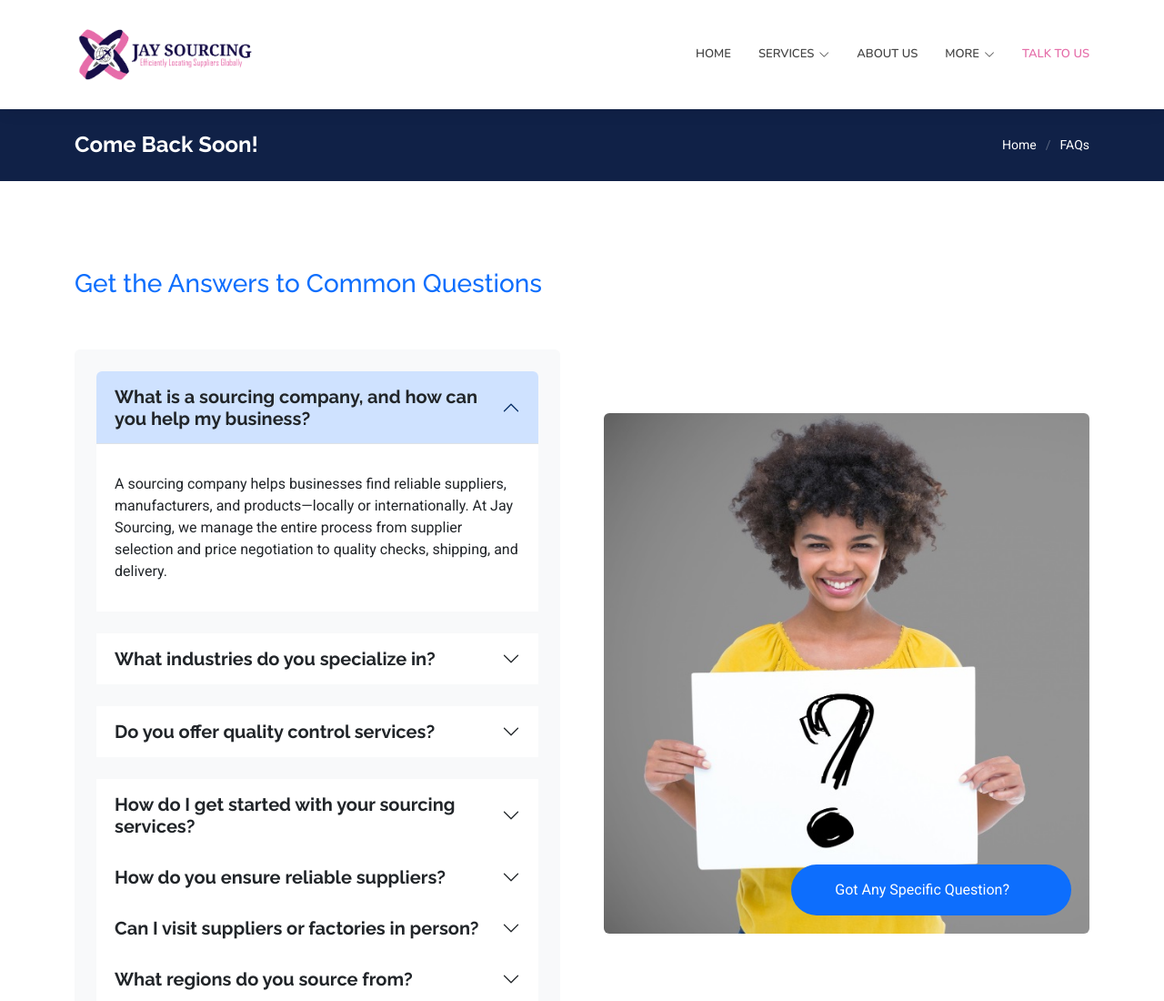
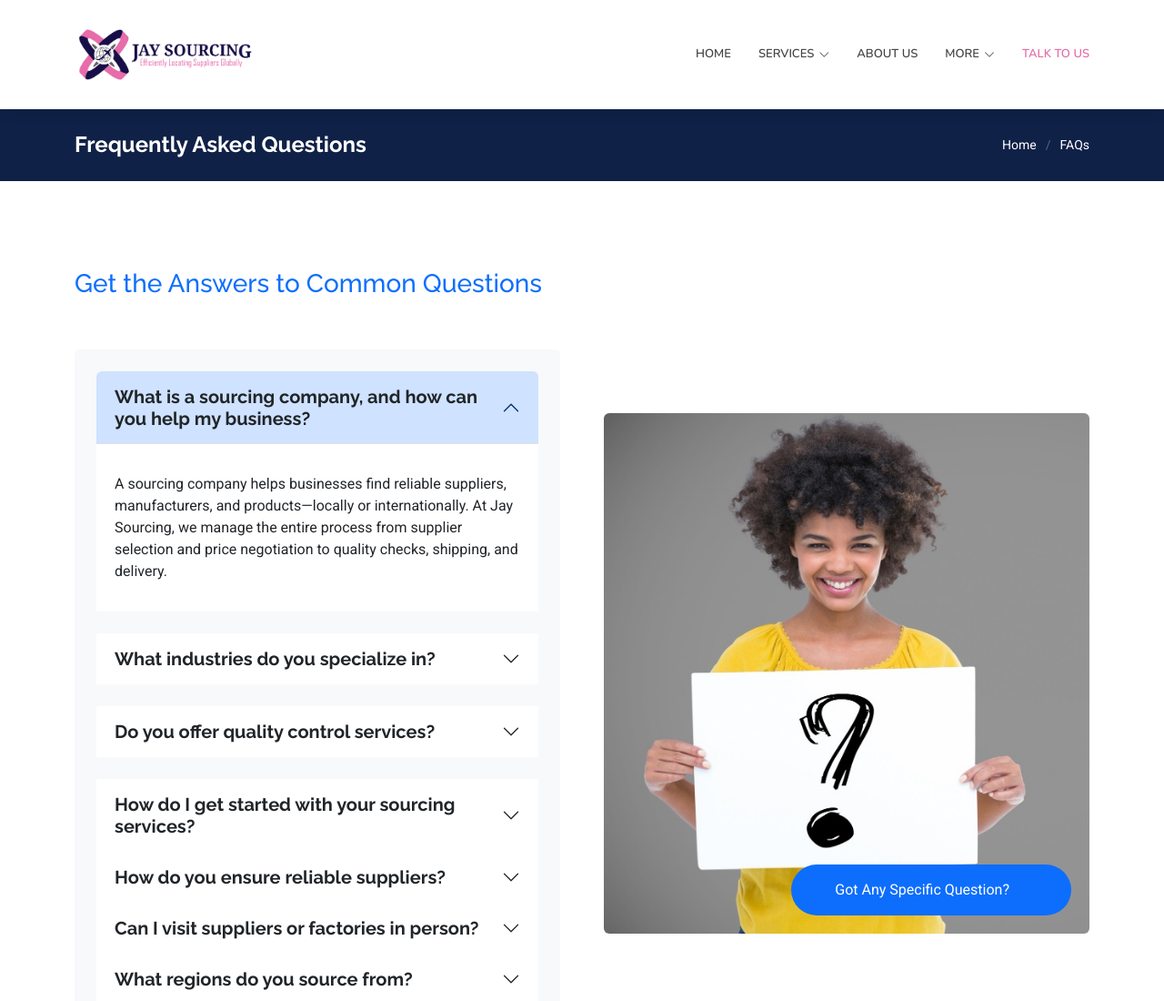
Before and after one commit to Kaptainblac/jay_sourcing, a plain HTML site: page faq.html in a window 1280 px wide. Shown: the top 1100 px of the page at 91% size. Drawn offline with nearby package versions, Linux system fonts and the light colour scheme.

Commit message:
Update faq.html

```diff
--- a/faq.html
+++ b/faq.html
@@ -80,7 +80,7 @@
     <!-- Page Title -->
     <div class="page-title accent-background">
       <div class="container d-lg-flex justify-content-between align-items-center">
-        <h1 class="mb-2 mb-lg-0">Come Back Soon!</h1>
+        <h1 class="mb-2 mb-lg-0">Frequently Asked Questions</h1>
         <nav class="breadcrumbs">
           <ol>
             <li><a href="index.html">Home</a></li>
```
